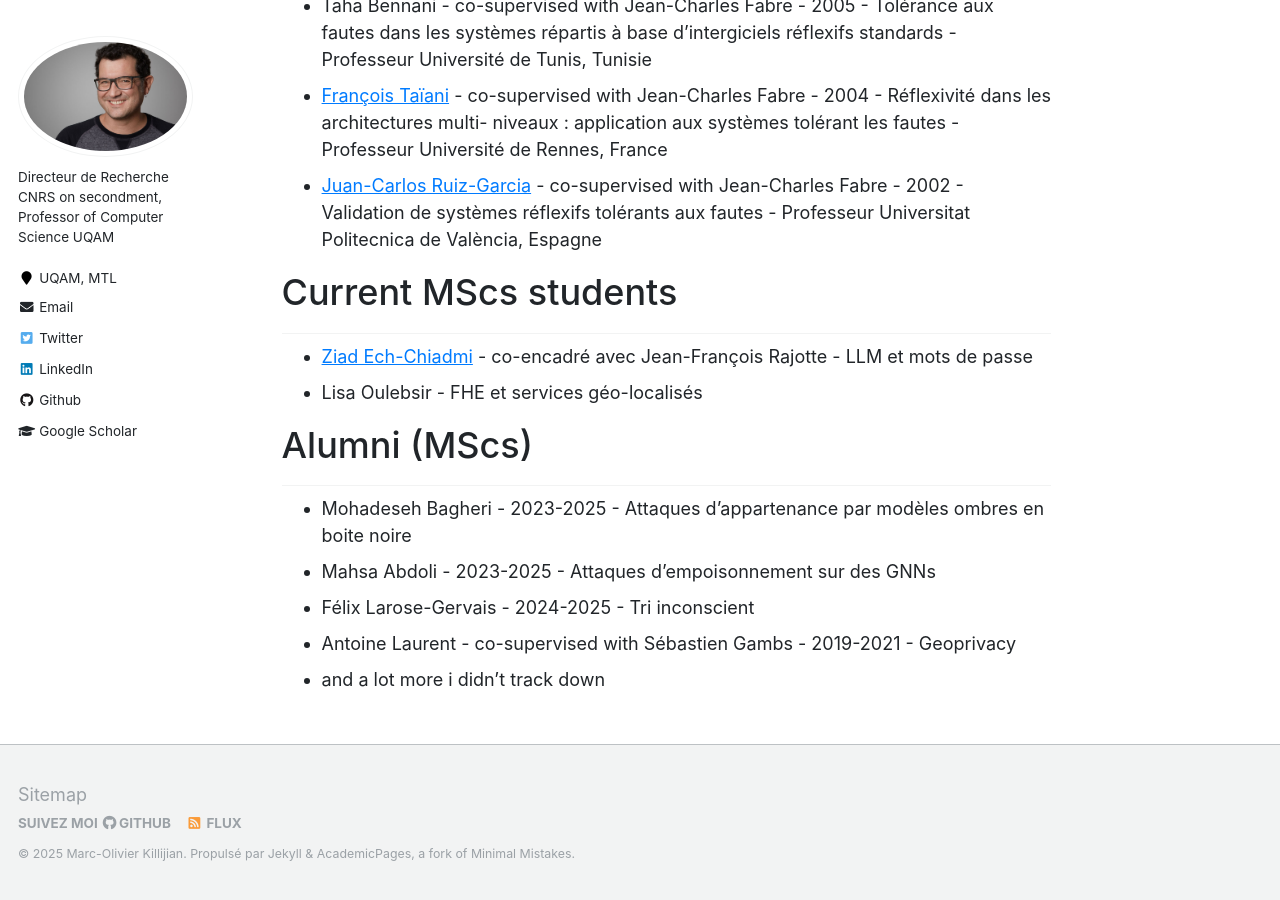
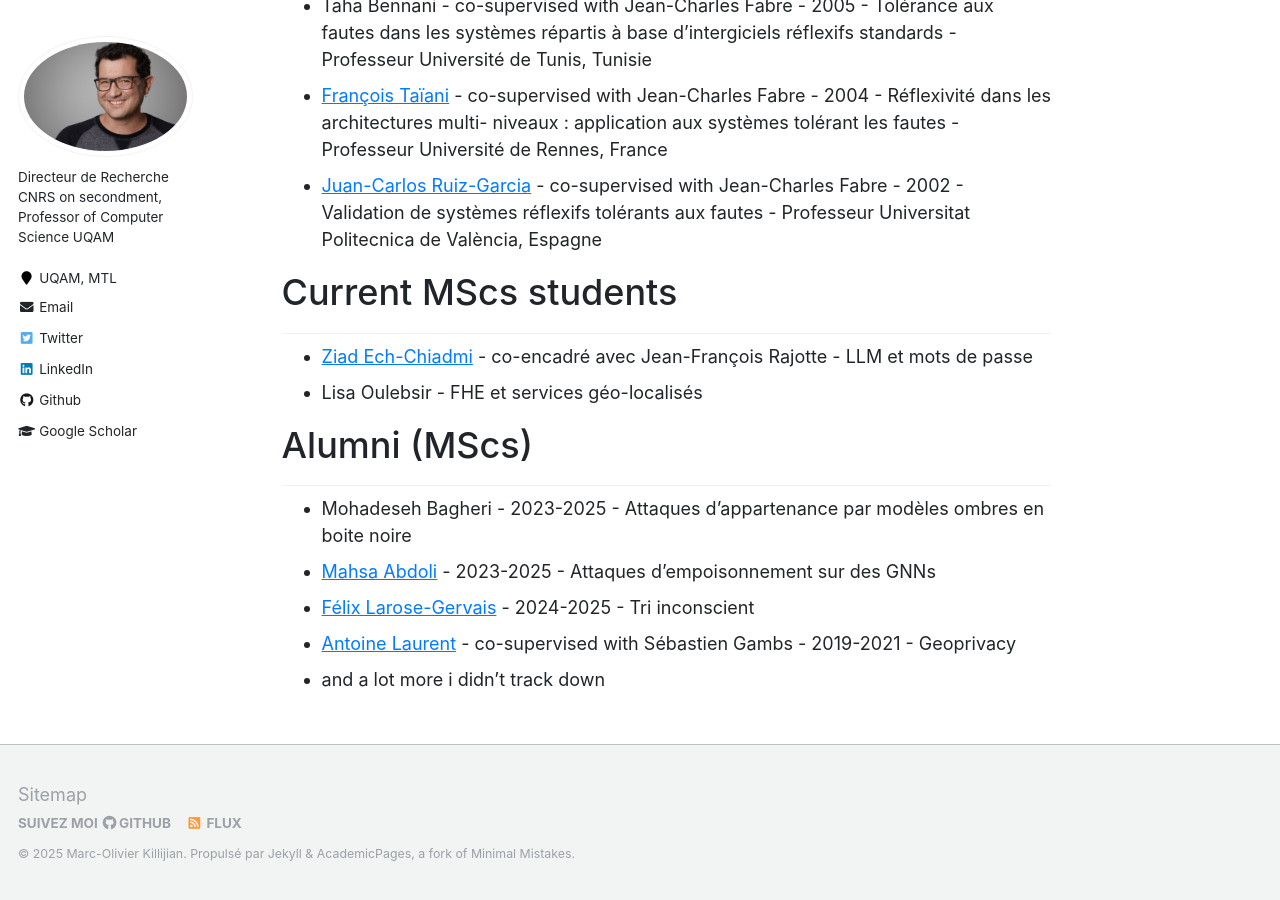
Before and after one commit to Kirija/kirija.github.io, a Jekyll site: the page built from _pages/students.md, in a window 1280 px wide and 900 px high, scrolled down 1429 px. Built offline with Jekyll 4.4.1, drawn with Linux system fonts in a browser that asks for light colours; part of the change alters nothing that is shown.

Commit message:
seminaire Lyon 2025

```diff
--- a/_pages/students.md
+++ b/_pages/students.md
@@ -37,7 +37,7 @@ redirect_from:
 
 ## Alumni (MScs)
   - Mohadeseh Bagheri - 2023-2025 - Attaques d'appartenance par modèles ombres en boite noire
-  - Mahsa Abdoli - 2023-2025 - Attaques d'empoisonnement sur des GNNs
-  - Félix Larose-Gervais - 2024-2025 - Tri inconscient
-  - Antoine Laurent - co-supervised with Sébastien Gambs - 2019-2021 - Geoprivacy
+  - [Mahsa Abdoli](https://www.linkedin.com/in/mahsa-a-89b47584/) - 2023-2025 - Attaques d'empoisonnement sur des GNNs
+  - [Félix Larose-Gervais](https://www.linkedin.com/in/félix-larose-gervais-a6a187144/) - 2024-2025 - Tri inconscient
+  - [Antoine Laurent](https://www.linkedin.com/in/antoine-laurent-105300164/) - co-supervised with Sébastien Gambs - 2019-2021 - Geoprivacy
   - and a lot more i didn't track down
```
